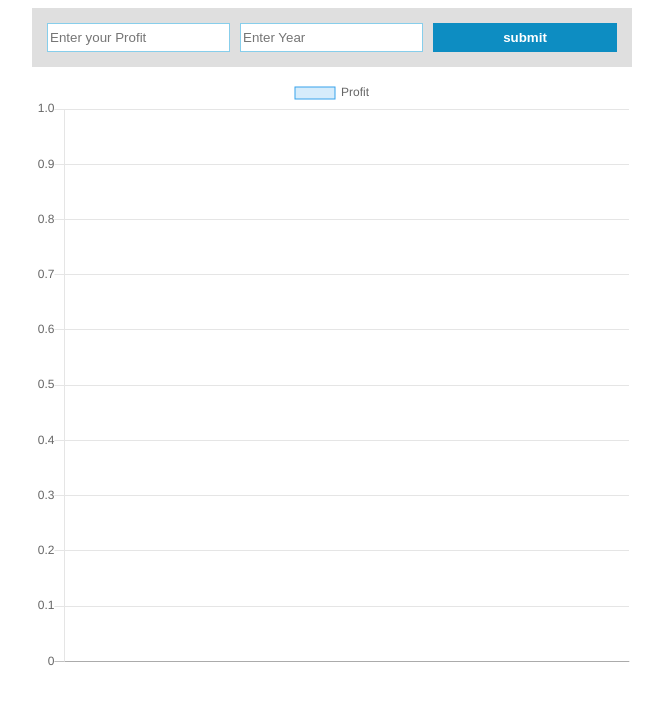
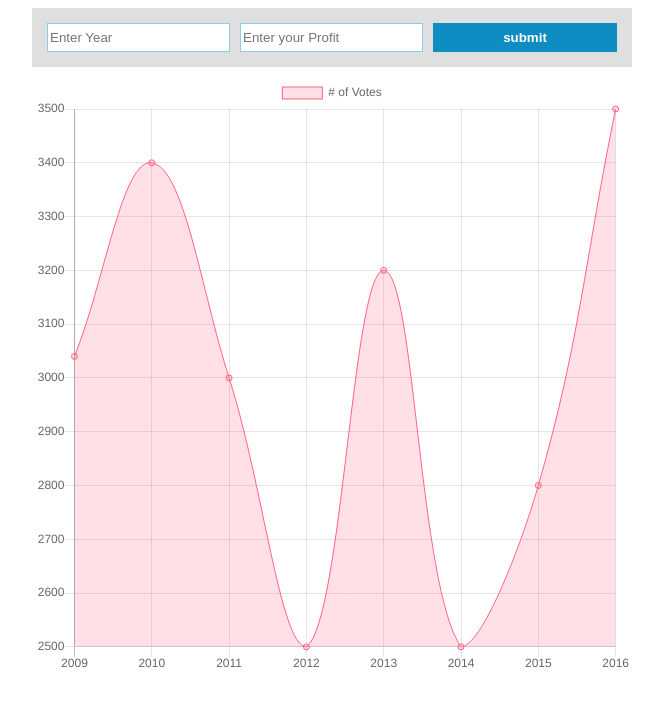
Before and after one commit to Iris766/Profit-Visualizer, a plain HTML site: page index.html in a window 1280 px wide. Shown: the whole page, without its empty margins (308-971 px from the left). Drawn offline with nearby package versions, Linux system fonts and the light colour scheme.

Commit message:
Now Chart is update in real time

```diff
--- a/index.html
+++ b/index.html
@@ -17,8 +17,8 @@
     <div class="chart-container">
       <form class="form">
         <div class="input-group">
+          <input type="text" id="year" placeholder="Enter Year" />
           <input type="text" id="profit" placeholder="Enter your Profit" />
-          <input type="text" id="year" placeholder="Enter Year" />
           <input type="submit" value="submit" class="btn" />
         </div>
       </form>
--- a/main.js
+++ b/main.js
@@ -1,47 +1,32 @@
+const yearInput = document.getElementById('year');
+const profitInput = document.getElementById('profit');
 const form = document.querySelector('.form');
-const profitInput = document.getElementById('profit');
-const yearInput = document.getElementById('year');
 
-const profit = [];
-const years = [];
-// form input
-form.addEventListener('submit', (e) => {
-  // preventing default behaviour of form
-  e.preventDefault();
-  // push to arrays
-  profit.push(profitInput.value);
-  years.push(yearInput.value);
-  // store to localstorage
-  localStorage.setItem('profit', JSON.stringify(profit));
-  localStorage.setItem('years', JSON.stringify(years));
-});
+const years = [2009, 2010, 2011, 2012, 2013, 2014, 2015, 2016];
+const profit = [3040, 3400, 3000, 2500, 3200, 2500, 2800, 3500];
 
-// chart context
 const ctx = document.getElementById('myChart').getContext('2d');
-
 const myChart = new Chart(ctx, {
-  type: 'bar',
+  type: 'line',
   data: {
-    labels: JSON.parse(localStorage.getItem('years')),
+    labels: years,
     datasets: [
       {
-        label: 'Profit',
-        data: JSON.parse(localStorage.getItem('profit')),
-        backgroundColor: 'rgba(54, 162, 235, 0.2)',
-        borderColor: 'rgba(54, 162, 235, 1)',
+        label: '# of Votes',
+        data: profit,
+        backgroundColor: 'rgba(255, 99, 132, 0.2)',
+        borderColor: 'rgba(255, 99, 132, 1)',
         borderWidth: 1,
       },
     ],
   },
-  options: {
-    scales: {
-      yAxes: [
-        {
-          ticks: {
-            beginAtZero: true,
-          },
-        },
-      ],
-    },
-  },
 });
+
+form.addEventListener('submit', function (e) {
+  // prevent default behaviour
+  e.preventDefault();
+  // console.log(myChart);
+  years.push(+yearInput.value);
+  profit.push(+profitInput.value);
+  myChart.update();
+});
--- a/style.css
+++ b/style.css
@@ -14,10 +14,12 @@
   gap: 10px;
   margin-bottom: 10px;
 }
+
 .form .input-group {
   display: flex;
   gap: 10px;
 }
+
 .form .input-group input {
   flex: 1;
   border: 1px solid skyblue;
```
